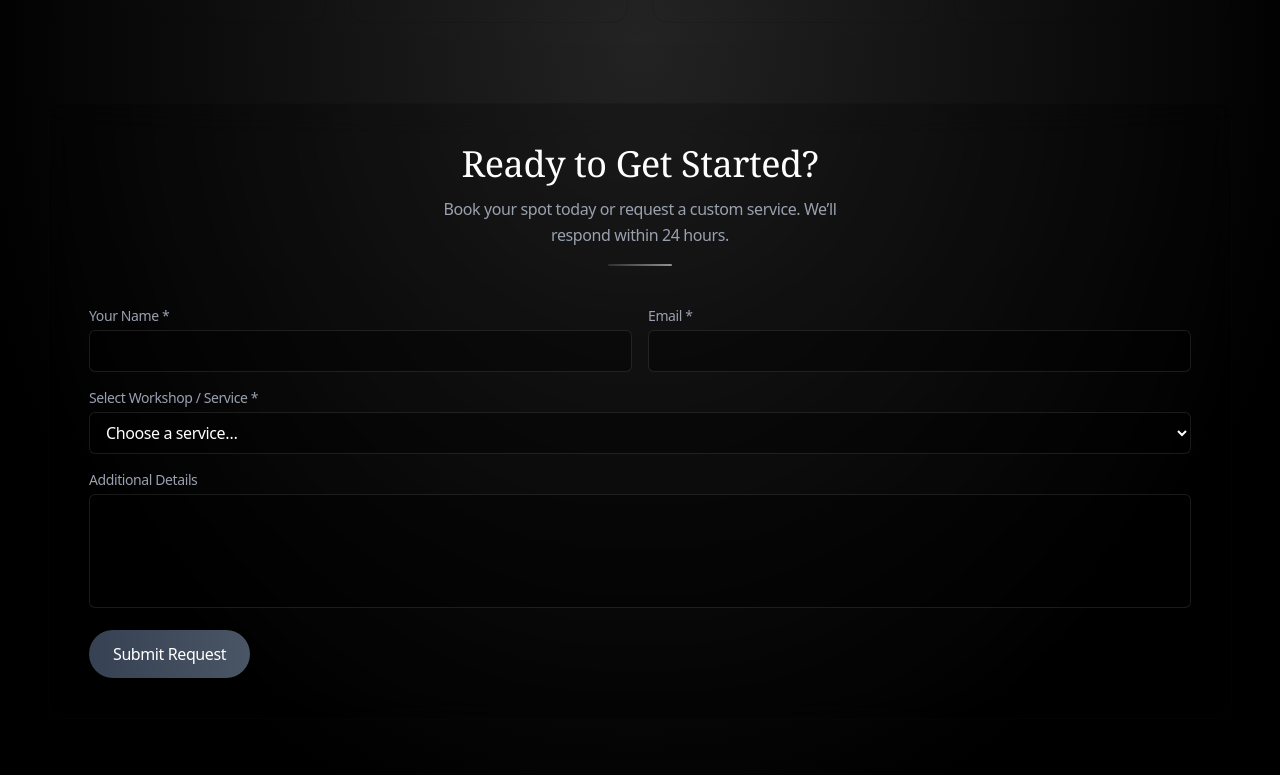
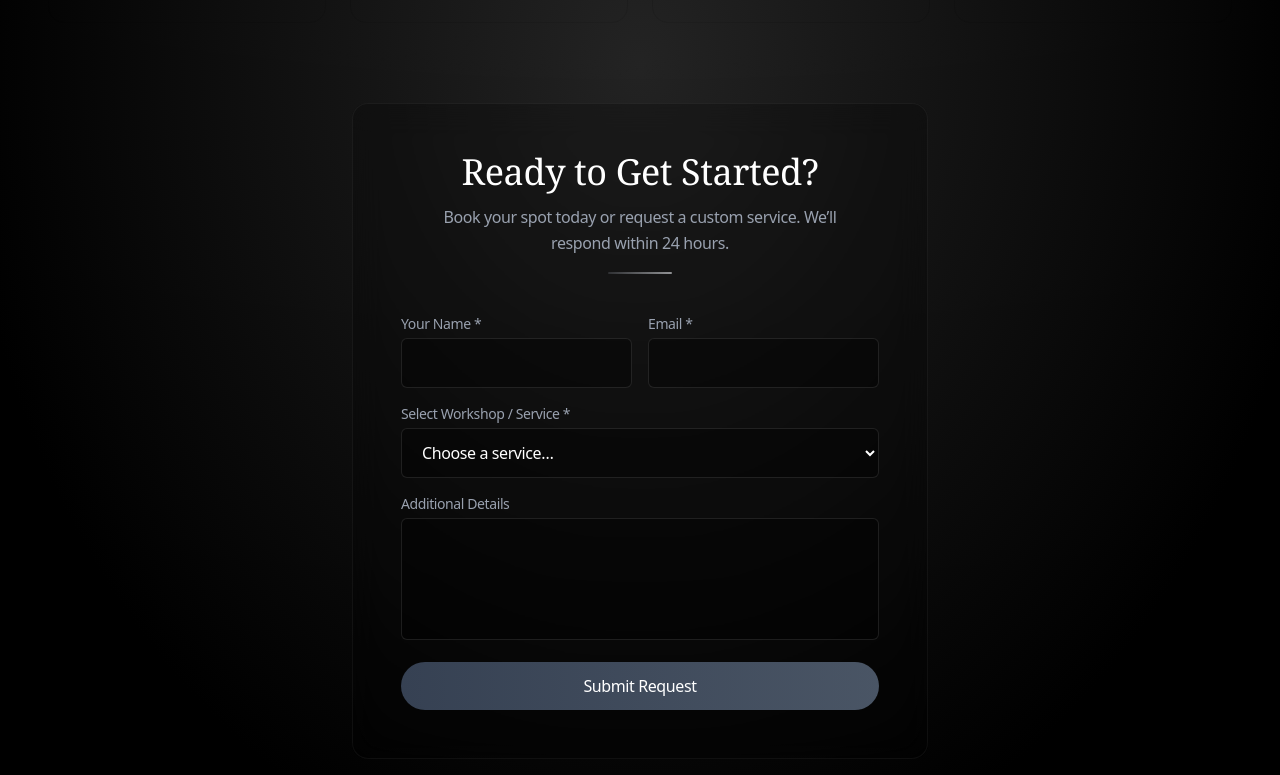
Before and after one commit to Jay963-sys/Toye-Studios, a Next.js app: page / in a window 1280 px wide. Shown: the part 7525-8300 px from the top of the page. Built offline with nearby package versions, Linux system fonts and the light colour scheme; a web font is replaced by a local one.

Commit message:
Updated Booking Route

```diff
--- a/app/api/book/route.ts
+++ b/app/api/book/route.ts
@@ -182,7 +182,7 @@ export async function POST(req: Request) {
     // Optionally: return bookingRef to frontend
     return NextResponse.json(
       {
-        message: "Request sent. Check your email for confirmation.",
+        message: "",
         bookingRef,
       },
       { status: 200 }
--- a/app/components/BookingForm.tsx
+++ b/app/components/BookingForm.tsx
@@ -38,7 +38,6 @@ export default function BookingForm({
   function validate() {
     if (!form.name.trim()) return "Please enter your name.";
     if (!form.email.trim()) return "Please enter your email.";
-    // simple email regex
     const emailRe = /^[^\s@]+@[^\s@]+\.[^\s@]+$/;
     if (!emailRe.test(form.email)) return "Please enter a valid email address.";
     if (!form.service || form.service.trim() === "")
@@ -49,6 +48,7 @@ export default function BookingForm({
   async function handleSubmit(e: React.FormEvent) {
     e.preventDefault();
     setStatus(null);
+
     const err = validate();
     if (err) {
       setStatus({ type: "error", msg: err });
@@ -67,8 +67,12 @@ export default function BookingForm({
       const data = await res.json();
       if (!res.ok) throw new Error(data?.error || "Submission failed");
 
+      // Show success immediately
       setStatus({ type: "success", msg: data?.message || "Booking sent!" });
       setForm({ name: "", email: "", service: "", message: "" });
+
+      // Hide status after 5 seconds
+      setTimeout(() => setStatus(null), 5000);
     } catch (error: unknown) {
       setStatus({
         type: "error",
@@ -82,29 +86,28 @@ export default function BookingForm({
   return (
     <div
       id={id}
-      className={`p-6 sm:p-8 md:p-10 bg-black/20 rounded-2xl border border-white/1 backdrop-blur-lg ${className}`}
+      className={`p-8 md:p-12 bg-black/20 rounded-2xl border border-white/5 backdrop-blur-lg max-w-xl mx-auto ${className}`}
     >
-      {/* Elegant Centered Header */}
+      {/* Centered Header */}
       <div className="text-center mb-10">
         <h2 className="text-3xl md:text-4xl font-serif text-white mb-3">
           Ready to Get Started?
         </h2>
-
         <p className="text-gray-400 text-sm md:text-base max-w-md mx-auto leading-relaxed">
           Book your spot today or request a custom service. We’ll respond within
           24 hours.
         </p>
-
         <div className="mt-4 flex justify-center">
           <div className="h-[2px] w-16 bg-gradient-to-r from-gray-400/20 to-gray-200/60 rounded-full" />
         </div>
       </div>
 
       <form onSubmit={handleSubmit} className="space-y-4">
+        {/* Status Message */}
         {status && (
           <div
             role="status"
-            className={`p-3 rounded-md ${
+            className={`p-3 rounded-md text-center ${
               status.type === "success"
                 ? "bg-green-700/10 border border-green-500 text-green-300"
                 : "bg-red-700/10 border border-red-500 text-red-300"
@@ -123,8 +126,7 @@ export default function BookingForm({
               name="name"
               value={form.name}
               onChange={handleChange}
-              placeholder=""
-              className="w-full px-3 py-2 rounded-md bg-black/40 text-white border border-white/10"
+              className="w-full px-4 py-3 rounded-md bg-black/40 text-white border border-white/10 focus:ring-2 focus:ring-purple-500"
             />
           </div>
 
@@ -135,8 +137,7 @@ export default function BookingForm({
               type="email"
               value={form.email}
               onChange={handleChange}
-              placeholder=""
-              className="w-full px-3 py-2 rounded-md bg-black/40 text-white border border-white/10"
+              className="w-full px-4 py-3 rounded-md bg-black/40 text-white border border-white/10 focus:ring-2 focus:ring-purple-500"
             />
           </div>
         </div>
@@ -149,7 +150,7 @@ export default function BookingForm({
             name="service"
             value={form.service}
             onChange={handleChange}
-            className="w-full px-3 py-2 rounded-md bg-black/40 text-white border border-white/10"
+            className="w-full px-4 py-3 rounded-md bg-black/40 text-white border border-white/10 focus:ring-2 focus:ring-purple-500"
           >
             <option value="">Choose a service…</option>
             {services.map((s) => (
@@ -170,18 +171,40 @@ export default function BookingForm({
             rows={4}
             value={form.message}
             onChange={handleChange}
-            placeholder=""
-            className="w-full px-3 py-2 rounded-md bg-black/40 text-white border border-white/10 resize-none"
+            className="w-full px-4 py-3 rounded-md bg-black/40 text-white border border-white/10 resize-none focus:ring-2 focus:ring-purple-500"
           />
         </div>
 
+        {/* Submit Button with Spinner */}
         <div>
           <button
             type="submit"
             disabled={isSubmitting}
-            className="px-6 py-3 rounded-full bg-gradient-to-r from-gray-700 to-gray-600 text-white disabled:opacity-50"
+            className="w-full flex items-center justify-center gap-3 px-6 py-3 rounded-full bg-gradient-to-r from-gray-700 to-gray-600 text-white disabled:opacity-50"
           >
-            {isSubmitting ? "Sending…" : "Submit Request"}
+            {isSubmitting && (
+              <svg
+                className="animate-spin h-5 w-5 text-white"
+                xmlns="http://www.w3.org/2000/svg"
+                fill="none"
+                viewBox="0 0 24 24"
+              >
+                <circle
+                  className="opacity-25"
+                  cx="12"
+                  cy="12"
+                  r="10"
+                  stroke="currentColor"
+                  strokeWidth="4"
+                ></circle>
+                <path
+                  className="opacity-75"
+                  fill="currentColor"
+                  d="M4 12a8 8 0 018-8v4a4 4 0 00-4 4H4z"
+                ></path>
+              </svg>
+            )}
+            {isSubmitting ? "Sending..." : "Submit Request"}
           </button>
         </div>
       </form>
```
